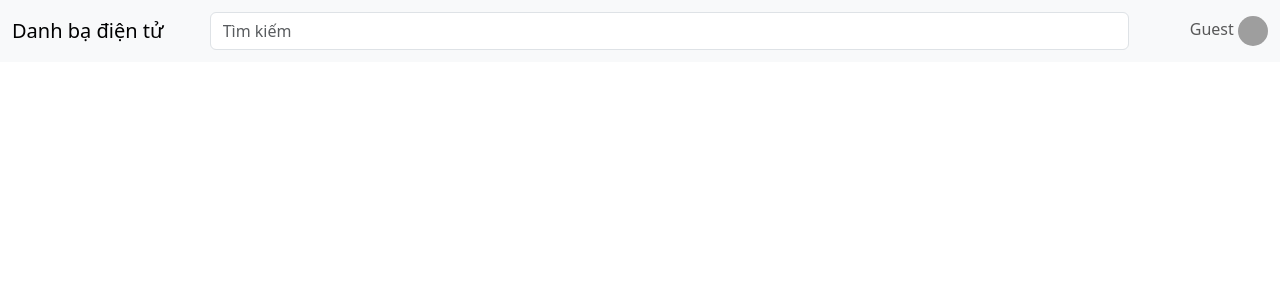
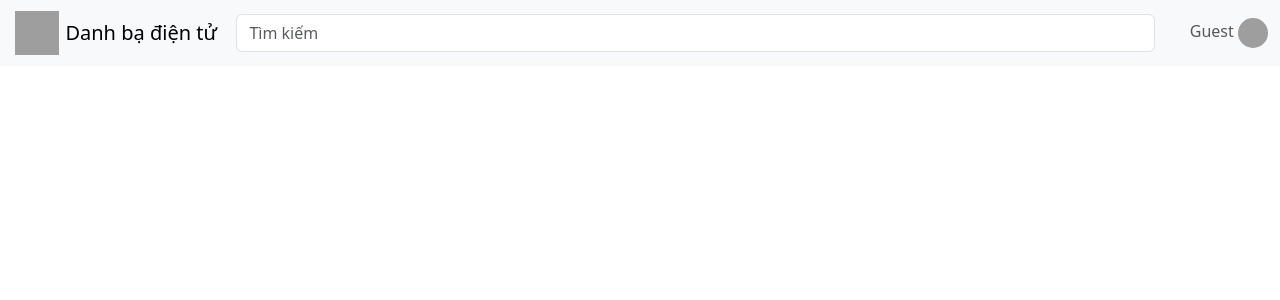
Before and after one commit to caoduong2003/2024_CSE485_CongngheWeb, a PHP site: page / in a window 1280 px wide. Shown: the top 300 px of the page. Run offline with PHP 8.4, Linux system fonts and the light colour scheme; some libraries are stand-ins or nearby versions; grey boxes are pictures that could not be loaded.

Commit message:
updateNavbar

```diff
--- a/project_contact_departments/app/views/footer/index.php
+++ b/project_contact_departments/app/views/footer/index.php
@@ -10,7 +10,7 @@
 
 
 <body>
-    <footer class="bg-primary text-white text-center text-lg-start">
+    <footer class="bg-primary text-white text-center text-lg-start ">
         <!-- Grid container -->
         <div class="container p-4">
             <!--Grid row-->
@@ -74,7 +74,7 @@
 
     <script src="https://cdn.jsdelivr.net/npm/bootstrap@5.3.3/dist/js/bootstrap.bundle.min.js"
         integrity="sha384-YvpcrYf0tY3lHB60NNkmXc5s9fDVZLESaAA55NDzOxhy9GkcIdslK1eN7N6jIeHz" crossorigin="anonymous">
-        </script>
+    </script>
 </body>
 
 </html>
--- a/project_contact_departments/app/views/navbar/index.php
+++ b/project_contact_departments/app/views/navbar/index.php
@@ -18,6 +18,8 @@
     <!-- navbar cua khach -->
     <nav class="navbar navbar-light bg-body-tertiary">
         <div class="container-fluid">
+            <img style="width: 50px; height: 50px; padding: 3px"
+                src="https://upload.wikimedia.org/wikipedia/vi/b/bc/Logo-Thuy_Loi.png" alt="logo">
             <a href="#" class="navbar-brand">Danh bạ điện tử</a>
             <form class="d-flex input-group w-75">
                 <input type="search" class="form-control rounded" placeholder="Tìm kiếm" aria-label="Search"
```
